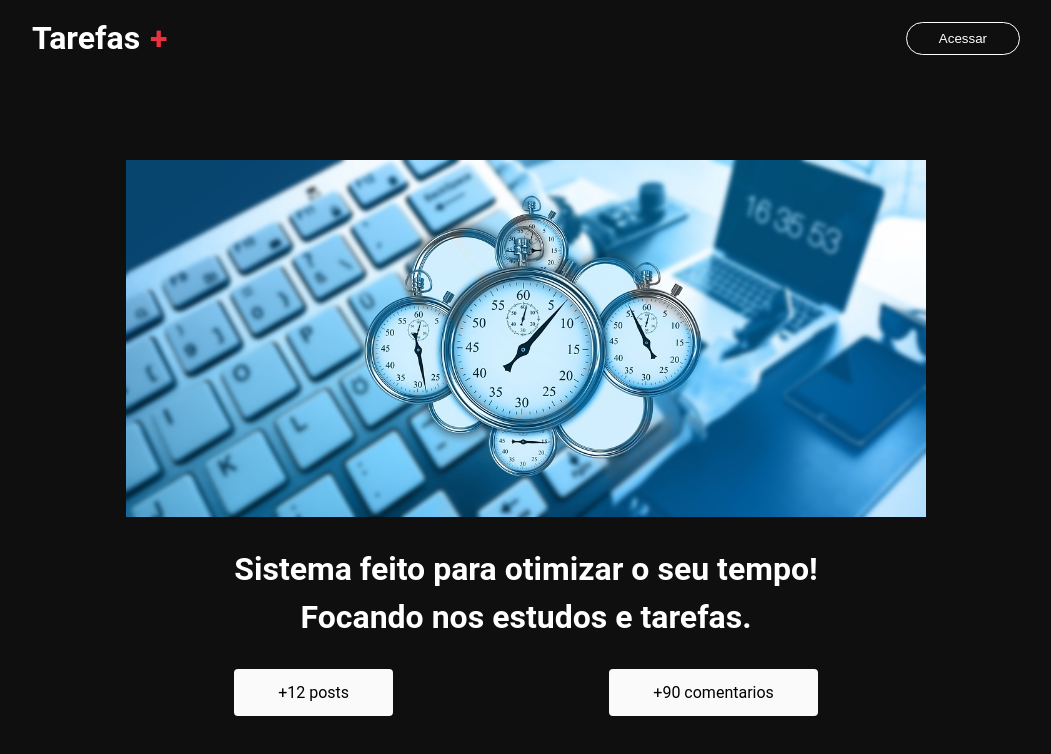
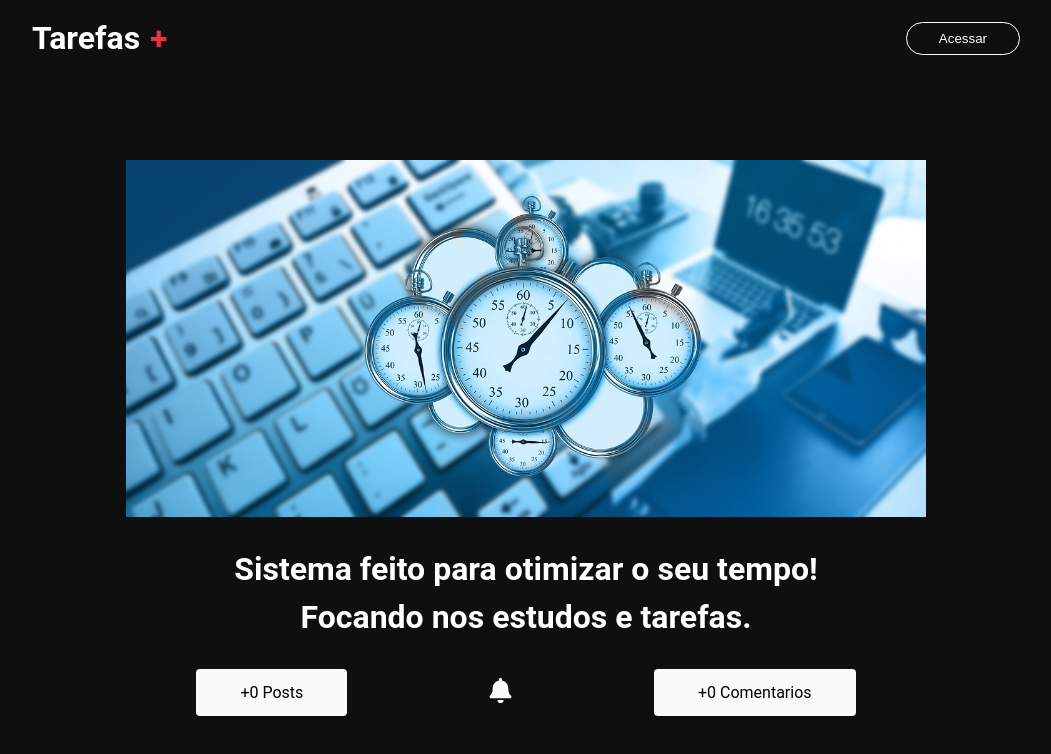
Before and after one commit to JeuVictor/Tarefas_Proj, a Next.js app: page / in a window 1280 px wide. Shown: the top 754 px of the page, without its empty margins (114-1165 px from the left). Built offline with nearby package versions, Linux system fonts and the light colour scheme; no server answers; the database is empty.

Commit message:
alterações na pag home, span com o valor real de todos os dados do bd

```diff
--- a/src/components/header/index.tsx
+++ b/src/components/header/index.tsx
@@ -3,9 +3,12 @@ import styles from "./styles.module.css";
 import Link from "next/link";
 import React from 'react';
 
+
 export function Header(){
 
+
     const {data: session, status} = useSession();
+
 
     return(
         <header className={styles.header}>
@@ -16,7 +19,8 @@ export function Header(){
                     </Link>
                     {
                         session?.user && (
-                            <Link href="/dashboard" className={styles.link} >Meu painel</Link>)
+                            <Link href="/dashboard" className={styles.link} >Meu painel</Link>
+                        )
                     }
                 </nav>
 
@@ -24,7 +28,7 @@ export function Header(){
                     status === "loading" ? (
                     <></>
                 ) : session ?(
-                    <button className={styles.loginButton} onClick={()=> signOut()} >
+                    <button title='Click para sair' className={styles.loginButtonLogado} onClick={()=> signOut()} >
                         Olá, {session?.user?.name}.
                     </button>):(
                     <button className={styles.loginButton} onClick={()=> signIn("google")} >
--- a/src/components/header/styles.module.css
+++ b/src/components/header/styles.module.css
@@ -28,7 +28,7 @@
     padding-left: 2px;
 }
 
-.loginButton {
+.loginButtonLogado, .loginButton {
   background-color: transparent;
     padding: 8px 32px;
     border-radius: 24px;
@@ -37,11 +37,18 @@
     cursor: pointer;
     transform: all 0.4s;
 }
-.loginButton:hover{
+
+.loginButtonLogado:hover, .loginButton:hover{
     transform: scale(1.08);
     background-color: #fff;
-    color: #0f0f0f;
     font-weight: bold;
+}
+.loginButton:hover{
+  color: #0f0f0f;
+}
+.loginButtonLogado:hover::after{
+  color: #0f0f0f;
+  content: "Sair";
 }
 .nav{
     display: flex;
--- a/src/pages/index.tsx
+++ b/src/pages/index.tsx
@@ -1,10 +1,19 @@
+import { GetStaticProps } from "next";
 import Head from "next/head";
 import Image from "next/image";
 import time_logo from '../../public/assents/time_Logo.jpg'
 import styles from "../styles/Home.module.css";
+import { collection, getDoc, getDocs } from "firebase/firestore";
+import { bd } from "./services/firebaseConnection";
+import { FaBell } from "react-icons/fa";
 
+interface HomeProps{
+  posts: number;
+  comments: number;
+  denuncia: number
+}
 
-export default function Home() {
+export default function Home({posts, comments, denuncia}: HomeProps) {
   return (
     <div className={styles.container}>
       <Head>
@@ -24,10 +33,17 @@ export default function Home() {
           <div>
             <div className={styles.infoContent}>
               <section className={styles.box}>
-                <span>+12 posts</span>
+                <span>+{posts} Posts</span>
               </section>
+              <span className={styles.boxDenuncia}  title = "Denuncias" >
+                  <FaBell size={25}/>
+                  {denuncia > 0 &&(
+                    <span className={styles.denuncias}>{denuncia}</span>
+                  )}
+              </span>
+
               <section className={styles.box}>
-                <span>+90 comentarios</span>
+                <span>+{comments} Comentarios</span>
               </section>
             </div>
           </div>
@@ -38,3 +54,24 @@ export default function Home() {
     </div>
   );
 }
+
+export const getStaticProps: GetStaticProps = async ()=>{
+  const commentRef = collection(bd, "comments")
+  const postRef = collection(bd, "tarefas")
+  const denunciaRef = collection(bd, "denuncia")
+
+  const commentSnapshot = await getDocs(commentRef)
+  const postSnapshot = await getDocs(postRef)
+  const denunciaSnapshot = await getDocs(denunciaRef)
+
+
+  return{
+    props:{
+      posts: postSnapshot.size || 0,
+      comments: commentSnapshot.size || 0,
+      denuncia: denunciaSnapshot.size || 0,
+    },
+    revalidate: 10
+
+  }
+}
--- a/src/pages/task/[id].tsx
+++ b/src/pages/task/[id].tsx
@@ -67,7 +67,9 @@ export default function Task({item, allComments, allDenuncias}: taskProps){
                 comment: input,
                 user: session?.user?.email,
                 name: session?.user?.name,
-                taskId: item?.taskId
+                taskId: item?.taskId,
+                denunciante:"" ,
+                idComment: docRef.id ,
             };
 
             setComments((old)=>[...old, data])
--- a/src/styles/Home.module.css
+++ b/src/styles/Home.module.css
@@ -43,6 +43,17 @@
 .box:hover{
   transform: scale(1.08);
 }
+.boxDenuncia{
+  color: #fafafa;
+  transition: transform 0.4s;
+}
+.boxDenuncia:hover{
+  transform: scale(1.08);
+  color: yellow;
+}
+.denuncias{
+  position: absolute;
+}
 
 @media screen and (max-width: 580px){
   .hero{
```
